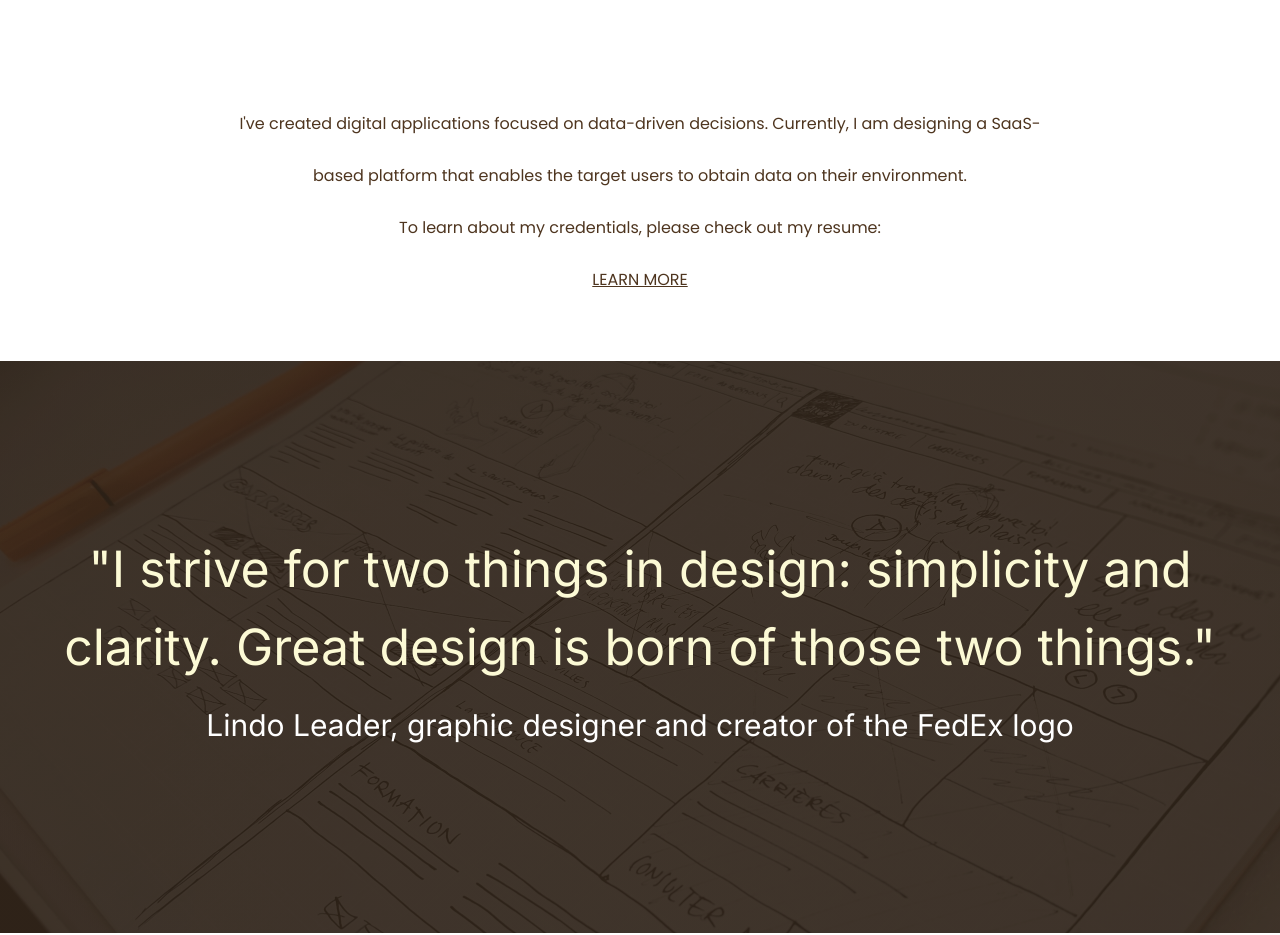
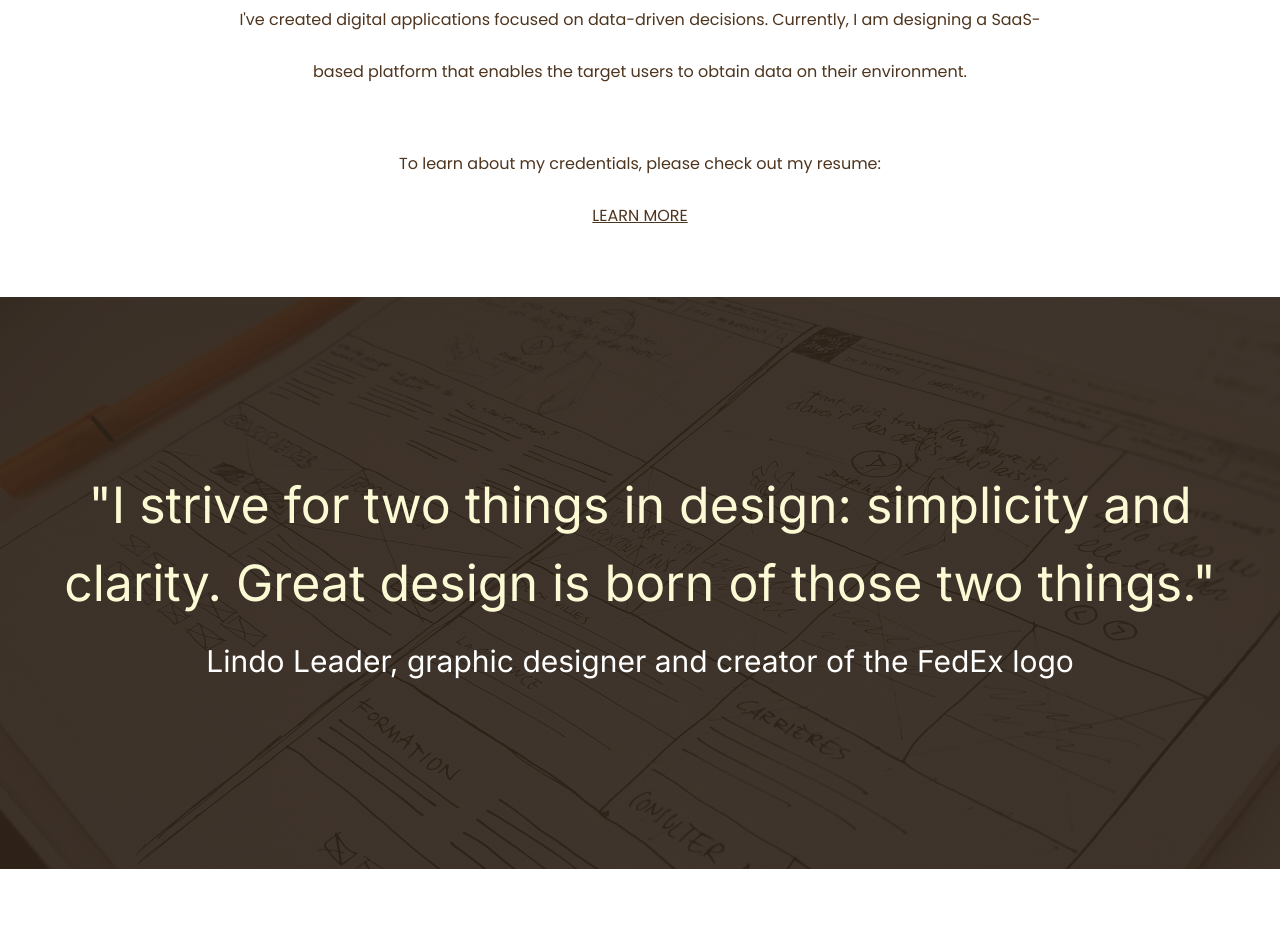
Before and after one commit to Khemy543/harriet-portfolio, a plain HTML site: page index.html in a window 1280 px wide. Shown: the part 1480-2415 px from the top of the page. Drawn offline with Linux system fonts and the light colour scheme.

Commit message:
[FIX] spaces

```diff
--- a/index.html
+++ b/index.html
@@ -61,15 +61,12 @@
                     seamless software products. I am passionate about improving the lives of users through my work, and
                     I am
                     open to learning new things every day.
-                    <br />
-                    <br />
-                    <br />
                 </p>
                 <p>
                     I've created digital applications focused on data-driven decisions. Currently, I am designing a
                     SaaS-based platform that enables the target users to obtain data on their environment.
                 </p>
-                <p>
+                <p style="margin-top: 40px;">
                     To learn about my credentials, please check out my resume:<br/>
                     <a href="/assets/Harriet Resume.pdf" style="text-align: center;">
                         LEARN MORE
```
